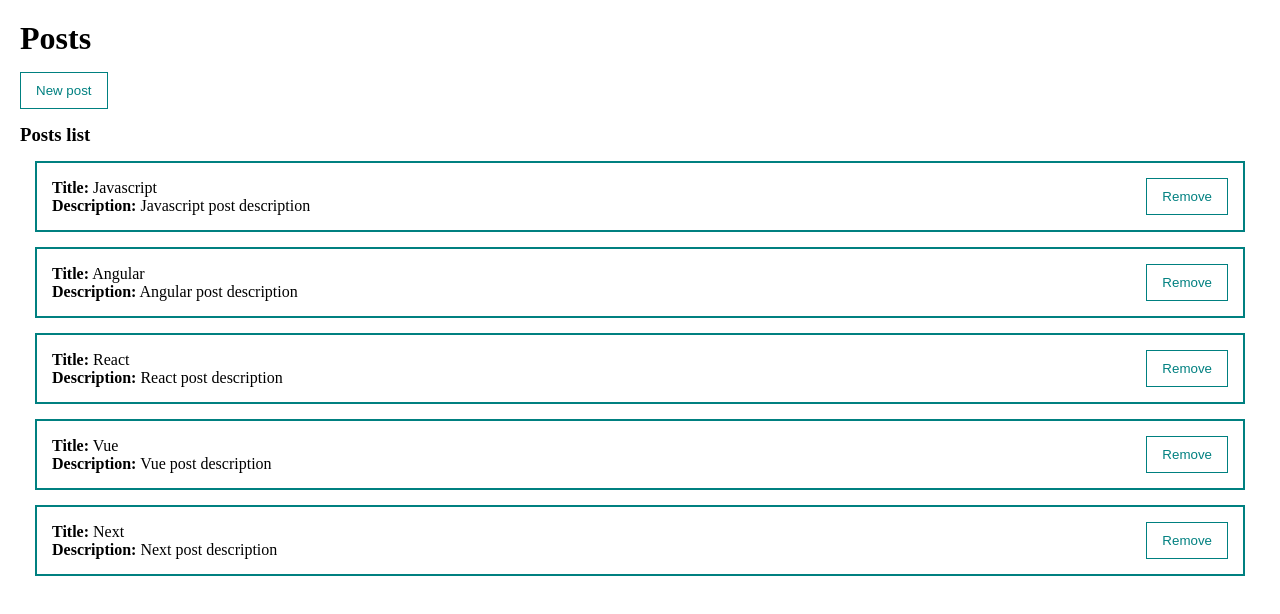
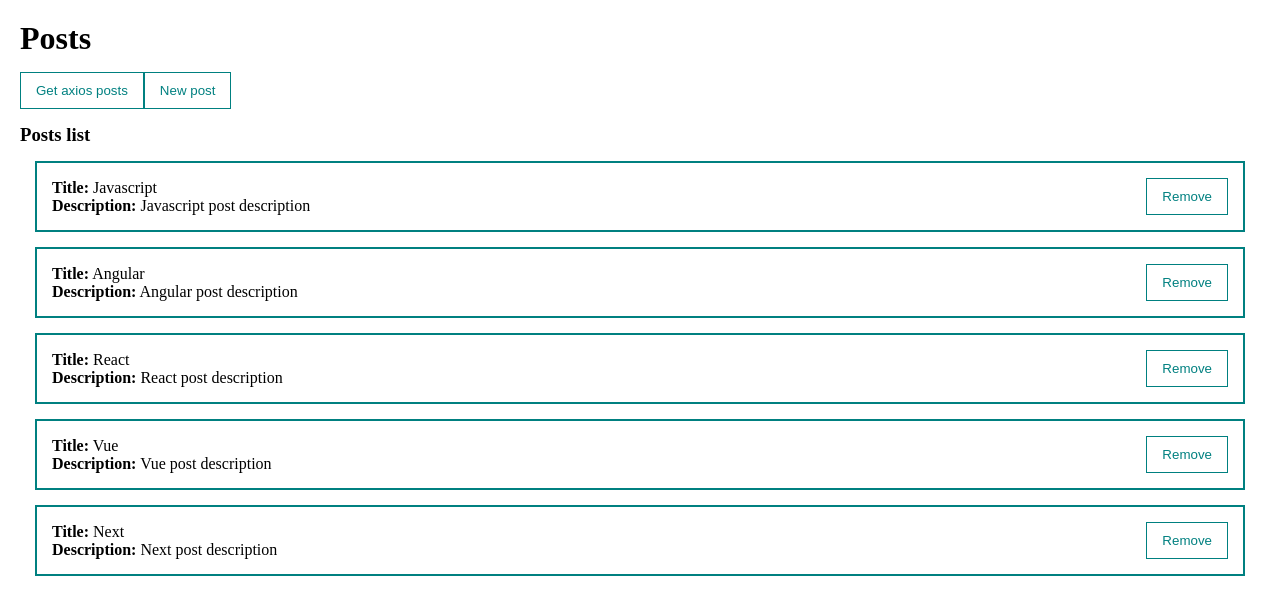
Before and after one commit to miromac/vue-3-tutorial, a Vue app: page / in a window 1280 px wide. Shown: the top 614 px of the page. Built offline with nearby package versions, Linux system fonts and the light colour scheme.

Commit message:
Axios server. Get posts.

```diff
--- a/package.json
+++ b/package.json
@@ -7,6 +7,7 @@
     "preview": "vite preview --port 5050"
   },
   "dependencies": {
+    "axios": "^0.26.0",
     "vue": "^3.2.31",
     "vue-router": "^4.0.12"
   },
--- a/src/App.vue
+++ b/src/App.vue
@@ -1,6 +1,7 @@
 <template>
   <div class="app">
     <h1>Posts</h1>
+    <my-button @click="fetchPosts"> Get axios posts</my-button>
     <my-button
       @click="showDialog"
       style="margin: 15px 0"
@@ -22,8 +23,7 @@
 <script>
 import PostForm from '@/components/PostForm.vue';
 import PostList from '@/components/PostList.vue';
-import MyDialog from './components/UI/MyDialog.vue';
-import MyButton from './components/UI/MyButton.vue';
+import axios from 'axios';
 
 export default {
   components: {
@@ -39,6 +39,7 @@
         { id: 5, title: 'Next', body: 'Next post description'}
       ],
       dialogVisible: false,
+      modificatorValue: ''
     }
   },
   methods: {
@@ -51,6 +52,14 @@
     },
     showDialog() {
       this.dialogVisible = true;
+    },
+    async fetchPosts() {
+      try {
+        const response = await axios.get('https://jsonplaceholder.typicode.com/posts?_limit=10');
+        this.posts = response.data;
+      } catch (e) {
+        alert('Error')
+      }
     }
   }
 }
```
Also changed, not shown: 1 other file (tests, documents, lock files or other folders).
